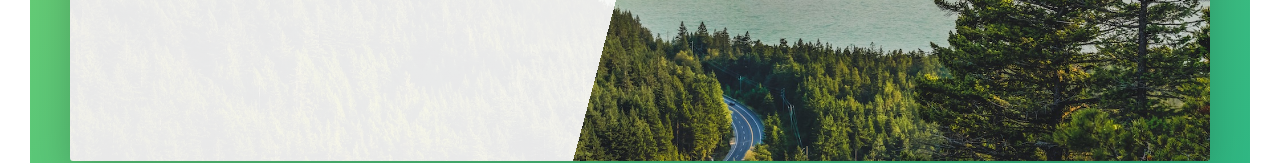
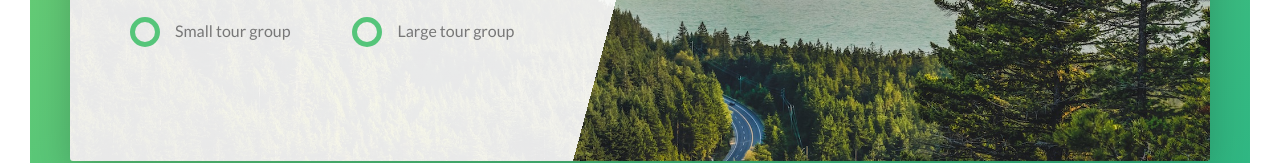
Before and after one commit to up-coding/Natours--Advance-CSS, a website: page index.html in a window 1280 px wide. Shown: the part 5106-5269 px from the top of the page. Drawn offline with Linux system fonts and the light colour scheme.

Commit message:
radio button custom

```diff
--- a/index.html
+++ b/index.html
@@ -327,6 +327,32 @@
                   />
                   <label for="email" class="form__label">Email address</label>
                 </div>
+                <div class="form__group">
+                  <div class="form__radio-group">
+                    <input
+                      type="radio"
+                      class="form__radio-input"
+                      id="small"
+                      name="size"
+                    />
+                    <label for="small" class="form__radio-label">
+                      <span class="form__radio-button"></span> Small tour
+                      group</label
+                    >
+                  </div>
+                  <div class="form__radio-group">
+                    <input
+                      type="radio"
+                      class="form__radio-input"
+                      id="large"
+                      name="size"
+                    />
+                    <label for="large" class="form__radio-label">
+                      <span class="form__radio-button"></span> Large tour
+                      group</label
+                    >
+                  </div>
+                </div>
               </form>
             </div>
           </div>
--- a/sass/components/_form.scss
+++ b/sass/components/_form.scss
@@ -14,11 +14,16 @@
     border-bottom: 3px solid transparent;
     width: 90%;
     display: block;
+    transition: all 0.3s;
 
     &:focus {
       outline: none;
       box-shadow: 0 1rem 2rem rgba($color-black, 0.1);
       border-bottom: 3px solid $color-primary;
+    }
+
+    &:focus:invalid {
+      border-bottom: 3px solid $color-secondary-dark;
     }
 
     &::-webkit-input-placeholder {
@@ -27,5 +32,63 @@
   }
 
   &__label {
+    font-size: 1.2rem;
+    font-weight: 700;
+    margin-left: 2rem;
+    margin-top: 0.7rem;
+    display: block;
+    transition: all 0.3s;
+  }
+
+  &__input:placeholder-shown + &__label {
+    opacity: 0;
+    visibility: hidden;
+    transform: translateY(-4rem);
+  }
+
+  &__radio-group {
+    width: 49%;
+    display: inline-block;
+  }
+
+  &__radio-input {
+    display: none;
+  }
+
+  &__radio-label {
+    font-size: $default-font-size;
+    cursor: pointer;
+    position: relative;
+    padding-left: 4.5rem;
+  }
+
+  &__radio-button {
+    height: 3rem;
+    width: 3rem;
+    border: 5px solid $color-primary;
+    border-radius: 50%;
+    display: inline-block;
+    position: absolute;
+    left: 0;
+    top: -0.4rem;
+
+    &::after {
+      content: "";
+      display: block;
+      height: 1.3rem;
+      width: 1.3rem;
+      border-radius: 50%;
+      position: absolute;
+      top: 50%;
+      left: 50%;
+      transform: translate(-50%, -50%);
+      background-color: $color-primary;
+      opacity: 0;
+      transition: opacity 0.2s;
+    }
+  }
+
+  &__radio-input:checked ~ &__radio-label &__radio-button::after {
+    opacity: 1;
   }
 }
```
Also changed, not shown: css/style.css.
